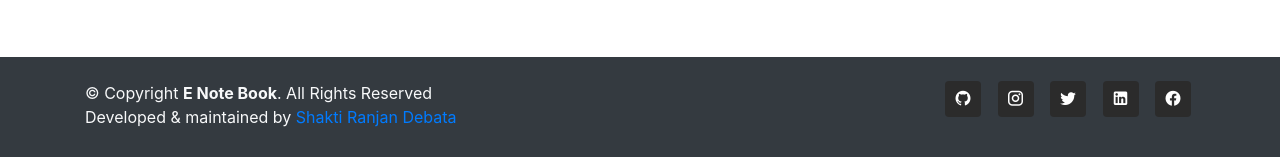
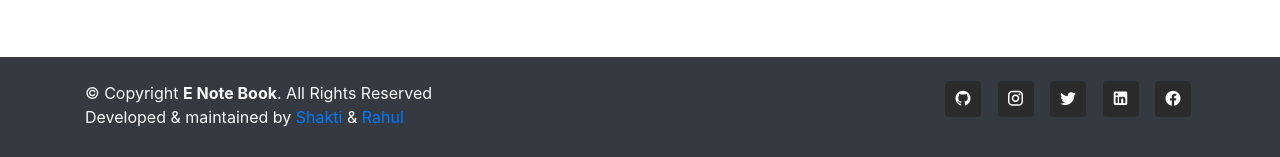
Before and after one commit to d-shaktiranjan/E_Note_Book, a Django app: page /forgot/ in a window 1280 px wide. Shown: the part 643-800 px from the top of the page. Run offline with Django 3.2, Linux system fonts and the light colour scheme; some libraries are stand-ins or nearby versions.

Commit message:
add rahul

```diff
--- a/templates/base.html
+++ b/templates/base.html
@@ -47,7 +47,8 @@
                     &copy; Copyright <strong><span>E Note Book</span></strong>. All Rights Reserved
                 </div>
                 <div class="credits">
-                    Developed & maintained by <a href="http://shaktiranjan.in/">Shakti Ranjan Debata</a>
+                    Developed & maintained by <a href="http://shaktiranjan.in/">Shakti</a> & <a
+                        href="http://rchoudhury.xyz/">Rahul</a>
                 </div>
             </div>
             <div class="social-links text-center text-md-right pt-3 pt-md-0">
```
